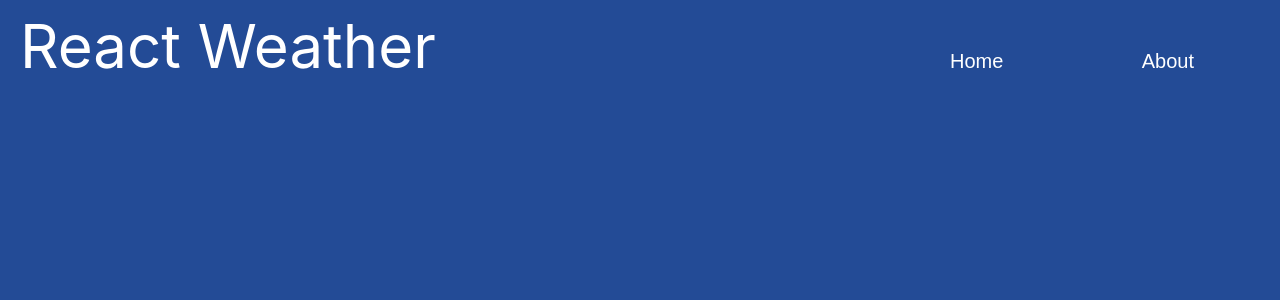
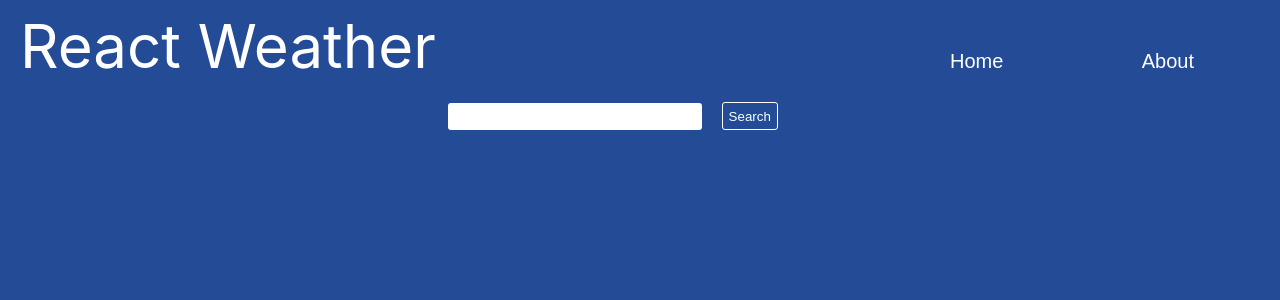
Before and after one commit to lkmarcum/Weather-React, a React (Create React App) app in the folder weather-react/: page / in a window 1280 px wide. Shown: the top 300 px of the page. Built offline with nearby package versions, Linux system fonts and the light colour scheme.

Commit message:
built basic search component

```diff
--- a/weather-react/src/App.js
+++ b/weather-react/src/App.js
@@ -3,11 +3,13 @@ import logo from "./logo.svg";
 import "./App.css";
 
 import Header from "./components/Header";
+import Search from "./components/Search";
 
 function App() {
   return (
     <div className="App">
       <Header />
+      <Search />
     </div>
   );
 }
--- /dev/null
+++ b/weather-react/src/components/Search.js
@@ -0,0 +1,27 @@
+import React, { useState } from "react";
+import "../styles/search.scss";
+
+const Search = () => {
+  const [input, setInput] = useState("");
+
+  const handleChange = (e) => {
+    setInput(e.target.value);
+  };
+
+  const handleSubmit = (e) => {
+    e.preventDefault();
+    console.log(`Search text: ${input}`);
+    setInput("");
+  };
+
+  return (
+    <div className="search">
+      <form>
+        <input type="text" value={input} onChange={handleChange} />
+        <button onClick={handleSubmit}>Search</button>
+      </form>
+    </div>
+  );
+};
+
+export default Search;
--- /dev/null
+++ b/weather-react/src/styles/search.scss
@@ -0,0 +1,32 @@
+.search {
+  //   margin-left: 25px;
+  margin-top: 20px;
+  width: 30%;
+  margin-left: 35%;
+
+  form {
+    input {
+      height: 25px;
+      border-radius: 3px;
+      border: none;
+      width: 65%;
+      outline: none;
+    }
+
+    button {
+      height: 28px;
+      background: none;
+      border: 1px solid white;
+      border-radius: 3px;
+      outline: none;
+      color: white;
+      margin-left: 20px;
+
+      &:hover {
+        background: white;
+        color: rgb(35, 75, 150);
+        cursor: pointer;
+      }
+    }
+  }
+}
```
